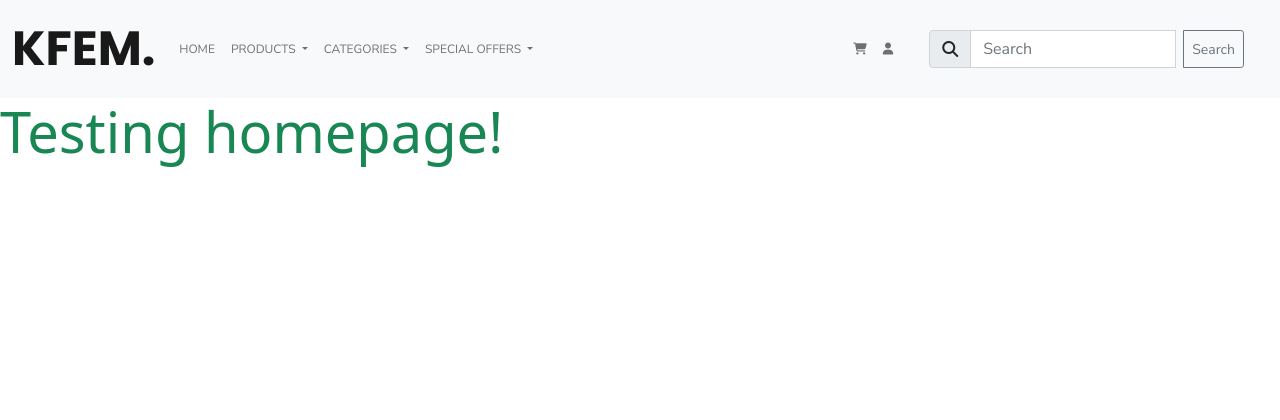
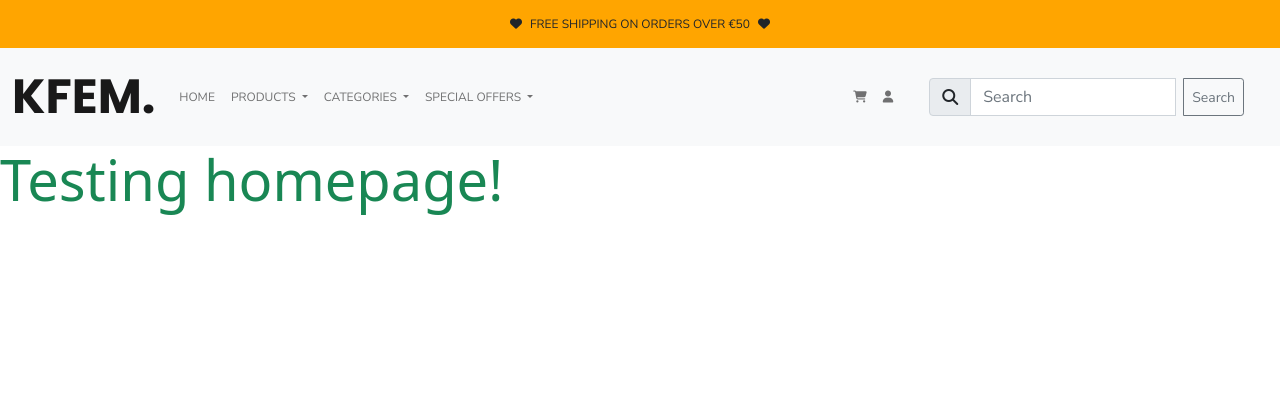
Before and after one commit to worldofmarcus/project-portfolio-5, a Django app: page / in a window 1280 px wide. Shown: the top 420 px of the page. Run offline with Django 3.2, Linux system fonts and the light colour scheme; some libraries are stand-ins or nearby versions.

Commit message:
Create topbar.html and add basic css styling to it

```diff
--- a/static/css/style.css
+++ b/static/css/style.css
@@ -8,9 +8,14 @@
    global styles
    ============== */
 
-/* ==============
-   nav bar
-   ============== */
+/* ==================
+   top bar & nav bar
+   ================== */
+
+#topContent {
+    background-color: orange;
+    height: 3rem;
+}
 
 .navbar-brand {
     font-family: 'Poppins', sans-serif;
--- a/templates/base.html
+++ b/templates/base.html
@@ -43,6 +43,7 @@
 </head>
 
 <body class="d-flex flex-column min-vh-100">
+    {% include 'topbar.html' %}
     {% include 'navbar.html' %}
 
     {% if messages %}
--- a/templates/footer.html
+++ b/templates/footer.html
@@ -10,7 +10,7 @@
                 <span class="input-group-text" id="footerForm"><i class="fa-solid fa-envelope"
                         aria-hidden="true"></i></span>
                 <input class="form-control input-sm me-2" type="search" placeholder="Sign up to our newsletter"
-                    aria-label="Search">
+                    aria-label="Sign-up">
                 <button class="btn btn-sm btn-outline-secondary" type="submit">Sign up</button>
             </div>
         </form>
--- /dev/null
+++ b/templates/topbar.html
@@ -0,0 +1,2 @@
+<div class="container-fluid d-flex align-items-center justify-content-center" id="topContent"><i
+        class="fa-solid fa-heart me-2"></i>Free shipping on orders over €50<i class="fa-solid fa-heart ms-2"></i></div>
```
